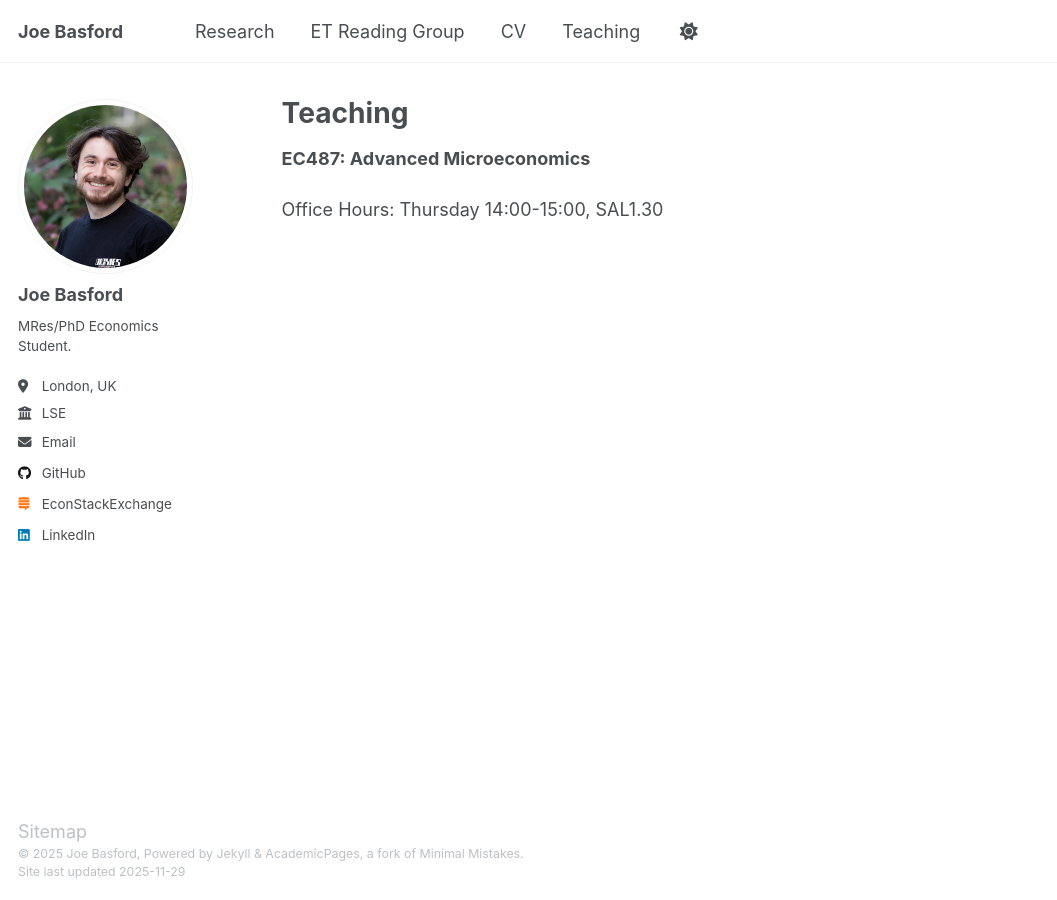
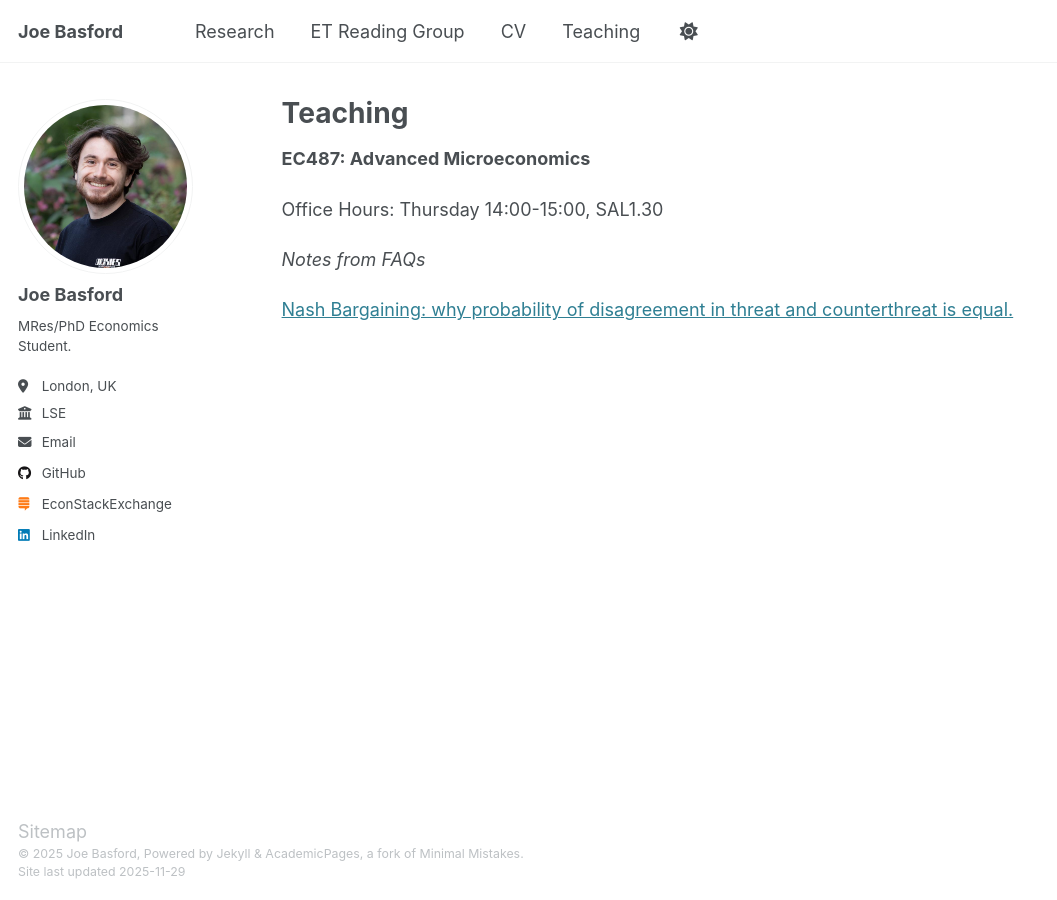
Before and after one commit to Joe-Basford/Joe-Basford.github.io, a Jekyll site: the page built from _pages/Teaching.md, in a window 1280 px wide. Shown: the whole page, without its empty margins (0-1057 px from the left). Built offline with Jekyll 4.4.1, drawn with Linux system fonts in a browser that asks for light colours.

Commit message:
Update Teaching.md

```diff
--- a/_pages/Teaching.md
+++ b/_pages/Teaching.md
@@ -10,3 +10,7 @@ redirect_from:
 **EC487: Advanced Microeconomics**
 
 Office Hours: Thursday 14:00-15:00, SAL1.30
+
+*Notes from FAQs*
+
+[Nash Bargaining: why probability of disagreement in threat and counterthreat is equal.](files/EC487_NBS.pdf)
```
